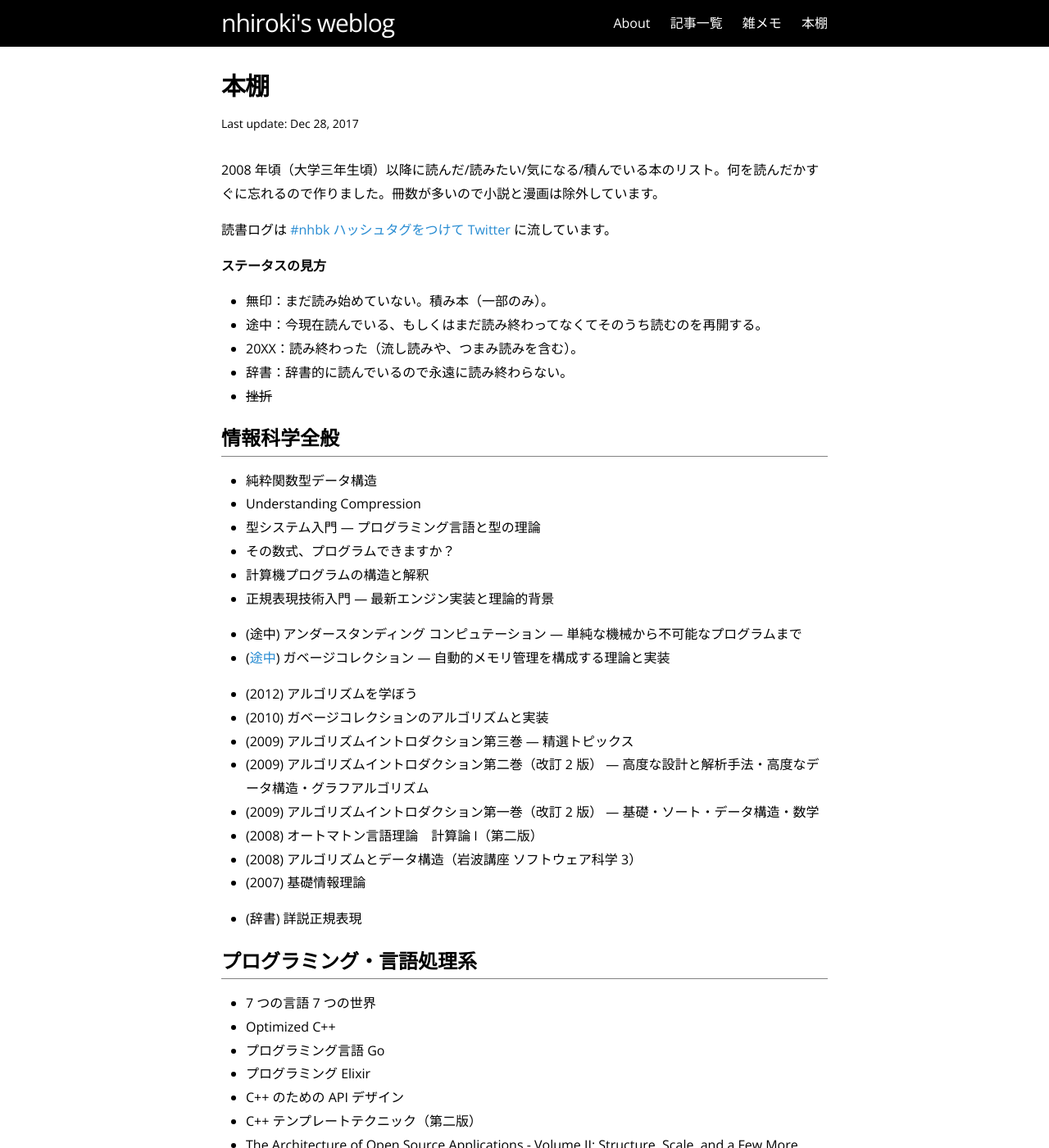
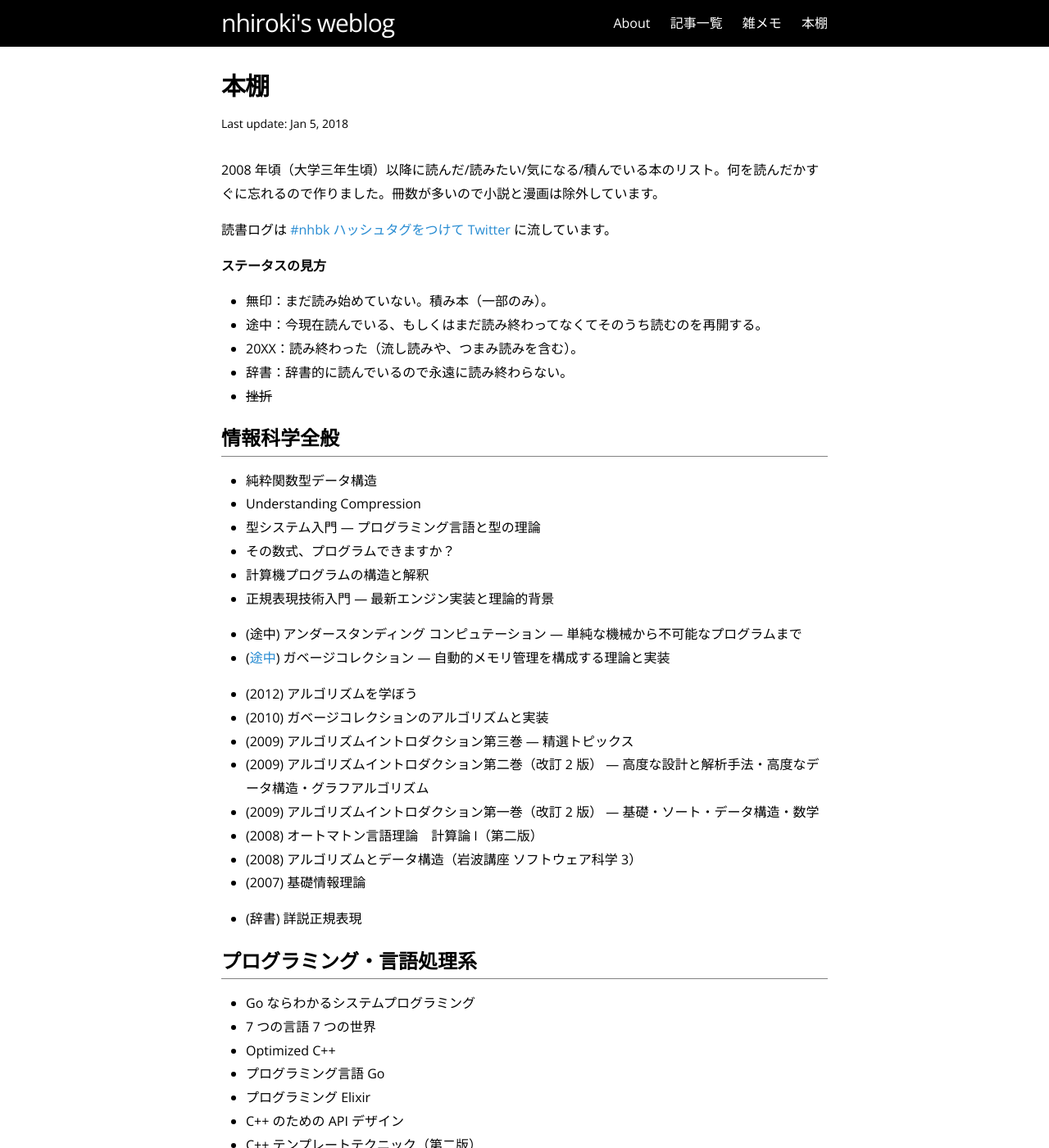
Before and after one commit to nhiroki/nhiroki.github.io, a Jekyll site: the page built from books.md, in a window 1280 px wide and 1400 px high. Shown: the whole window at 82% size. Built offline with Jekyll 4.4.1, drawn with Linux system fonts in a browser that asks for light colours.

Commit message:
Update the 'books' page

```diff
--- a/books.md
+++ b/books.md
@@ -1,7 +1,7 @@
 ---
 layout: page
 title: 本棚
-date: 2017/12/28
+date: 2018/01/05
 permalink: /books/
 ---
 
@@ -42,6 +42,7 @@ permalink: /books/
 
 # プログラミング・言語処理系
 
+- Go ならわかるシステムプログラミング
 - 7 つの言語 7 つの世界
 - Optimized C++
 - プログラミング言語 Go
```
